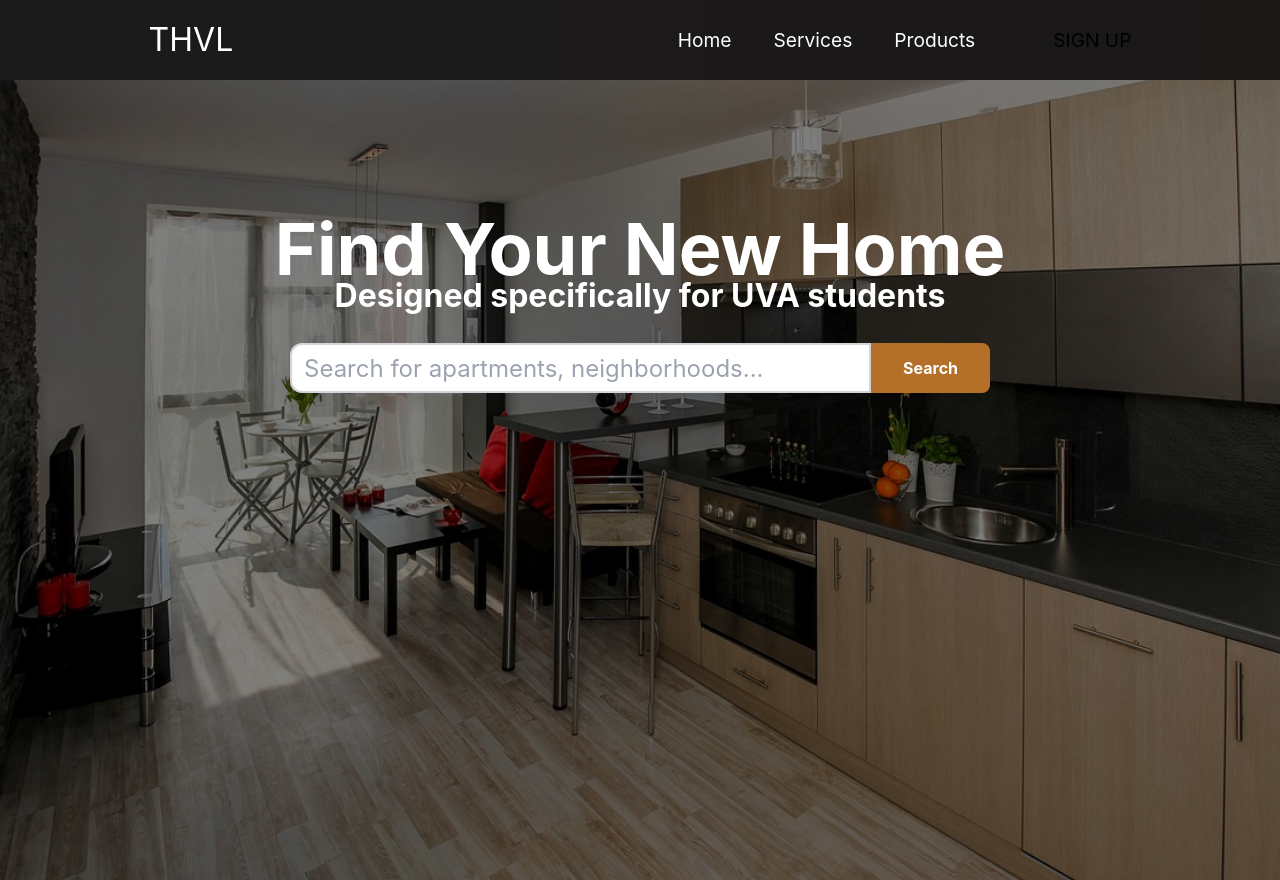
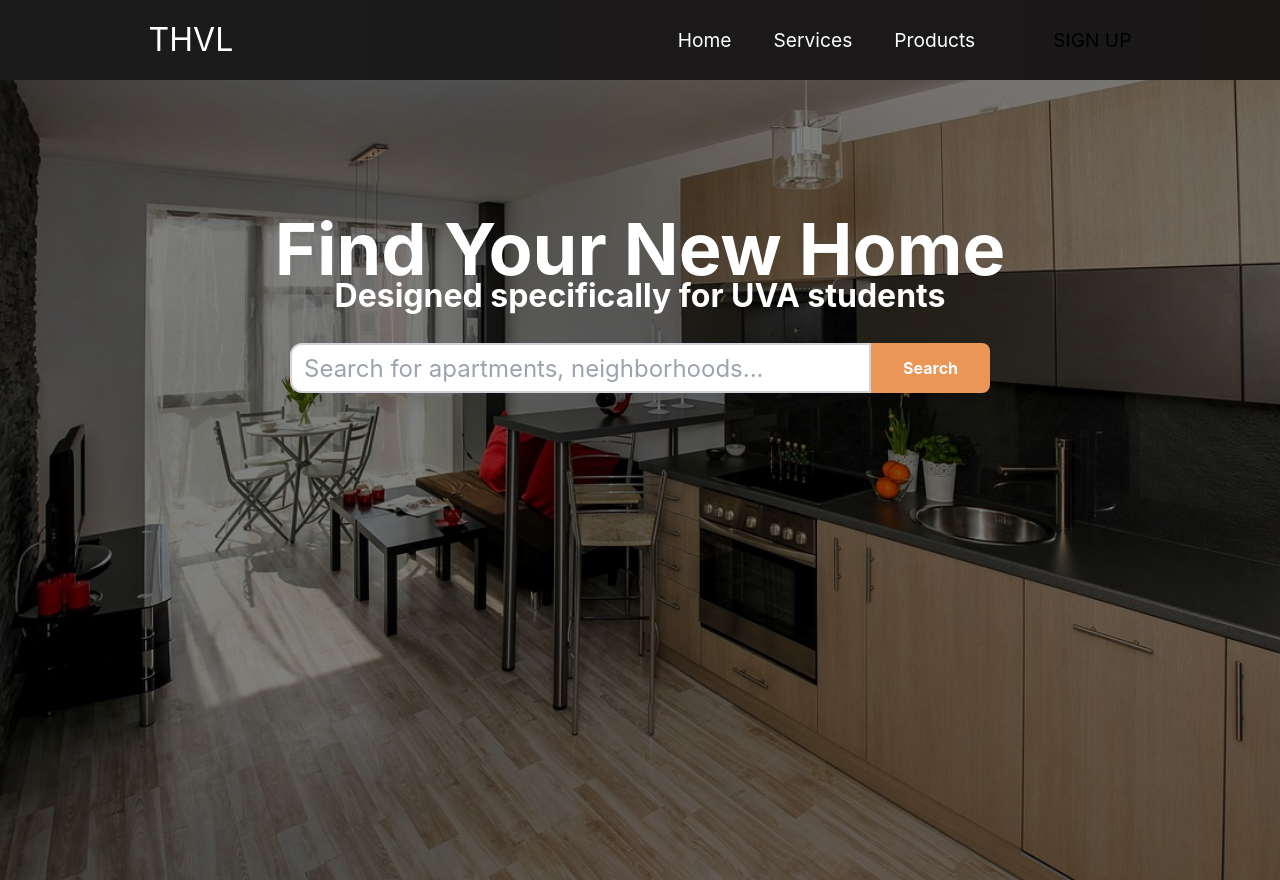
Before and after one commit to albertkangg/hoohousing, a React (Create React App) app in the folder test-app/: page / in a window 1280 px wide. Built offline with nearby package versions, Linux system fonts and the light colour scheme.

Commit message:
Fixed Colors for Hero
Changed hover of searchbar to orange, changed button to be light orange and dark orange when hovered

```diff
--- a/test-app/src/components/Hero.jsx
+++ b/test-app/src/components/Hero.jsx
@@ -25,13 +25,13 @@ const Hero = () => {
                     <input
                         type="text"
                         placeholder="Search for apartments, neighborhoods..."
-                        className="flex-grow p-3 text-lg sm:text-xl md:text-2xl border-2 border-gray-300 focus:border-blue-500 rounded-l-xl focus:outline-none transition-colors w-[700px] h-[50px]"
+                        className="flex-grow p-3 text-lg sm:text-xl md:text-2xl border-2 border-gray-300 focus:border-[#EB9657] rounded-l-xl focus:outline-none transition-colors w-[700px] h-[50px]"
                         value={searchTerm}
                         onChange={(e) => setSearchTerm(e.target.value)}
                     />
                     <button
                         type="submit"
-                        className="bg-[#B46F29] text-white font-bold text-[16px] px-8 rounded-r-lg hover:bg-blue-600 focus:outline-none"
+                        className="bg-[#EB9657] text-white font-bold text-[16px] px-8 rounded-r-lg hover:bg-[#B46F29] focus:outline-none"
                     >
                         Search
                     </button>
```
